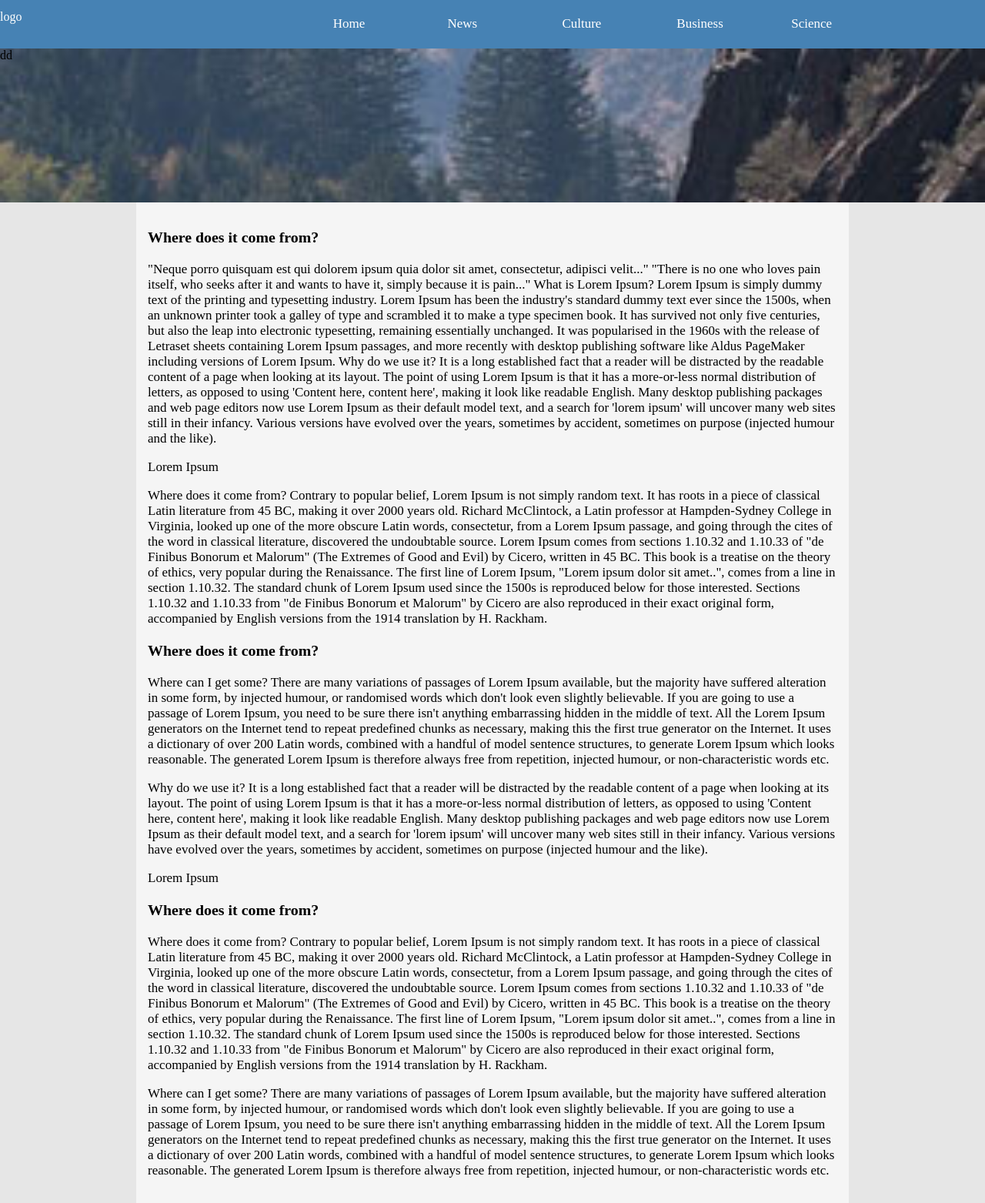
After one commit to Stephane226/Blog-Html-Php, a PHP site: page /view.php in a window 1280 px wide. The commit adds this page. Shown: the whole page at 77% size. Run offline with PHP 8.4, Linux system fonts and the light colour scheme.

Commit message:
Blog posting UI

```diff
--- a/Culture/culture.php
+++ b/Culture/culture.php
@@ -59,7 +59,7 @@
 
             </p>
             <div class="wiew-blog-alt">
-                <button>Read All</button>
+               <a href="../view.php"> <button>Read All</button></a>
                 <div><span> 03/04/2021</span> By Admin</div>
             </div>
 
--- a/News/news.php
+++ b/News/news.php
@@ -1,14 +1,15 @@
+<?php echo "djsf"?>
 <!DOCTYPE html>
 <html lang="en">
 <head>
     <meta charset="UTF-8">
     <meta http-equiv="X-UA-Compatible" content="IE=edge">
     <meta name="viewport" content="width=device-width, initial-scale=1.0">
-    <link rel="stylesheet" href="../Styles/styles.css">
+    <link rel="stylesheet" href="../Styles/styles.css?v=<?php echo time(); ?>">
+    <link rel="stylesheet" href="https://use.fontawesome.com/releases/v5.15.3/css/all.css" integrity="sha384-SZXxX4whJ79/gErwcOYf+zWLeJdY/qpuqC4cAa9rOGUstPomtqpuNWT9wdPEn2fk" crossorigin="anonymous">
     <title>blog Islam</title>
 </head>
 <body>
-
 
 <div class="header">
     <div class="section group">
--- a/Science/science.html
+++ b/Science/science.php
@@ -1,10 +1,12 @@
+<?php ?>
 <!DOCTYPE html>
 <html lang="en">
 <head>
     <meta charset="UTF-8">
     <meta http-equiv="X-UA-Compatible" content="IE=edge">
     <meta name="viewport" content="width=device-width, initial-scale=1.0">
-    <link rel="stylesheet" href="../Styles/styles.css">
+    <link rel="stylesheet" href="../Styles/styles.css?v=<?php echo time(); ?>">
+    <link rel="stylesheet" href="https://use.fontawesome.com/releases/v5.15.3/css/all.css" integrity="sha384-SZXxX4whJ79/gErwcOYf+zWLeJdY/qpuqC4cAa9rOGUstPomtqpuNWT9wdPEn2fk" crossorigin="anonymous">
     <title>blog Islam</title>
 </head>
 <body>
--- a/Styles/styles.css
+++ b/Styles/styles.css
@@ -430,3 +430,18 @@ a{
     color:yellow;
     text-decoration:none;
 }
+.banner-blog-top{
+width:100%;
+height:200px;
+    background-image: url("../images/img3.jpeg");
+    background-size:cover
+
+}
+.view-blog{
+    width:70%;
+    margin:0 auto;
+    background-color:whitesmoke;
+    padding:15px;
+    font-size:17px;
+
+}
--- a/admin/modify.php
+++ b/admin/modify.php
@@ -26,7 +26,7 @@
                <input type="file" class="blog-file blog-posts">
                <textarea name="" id="" class="blog-posts text-area">   </textarea>
 
-               <button type="submit" class="form-top-btn">View More</button>
+               <button type="submit" class="form-top-btn">Submit</button>
   <br><br>
     </div>
     <div class="image-blog-edit">
--- a/index.php
+++ b/index.php
@@ -1,3 +1,4 @@
+<?php ?>
 <!DOCTYPE html>
 <html lang="en">
 <head>
--- /dev/null
+++ b/view.php
@@ -0,0 +1,100 @@
+
+<?php ?>
+<!DOCTYPE html>
+<html lang="en">
+<head>
+    <meta charset="UTF-8">
+    <meta http-equiv="X-UA-Compatible" content="IE=edge">
+    <meta name="viewport" content="width=device-width, initial-scale=1.0">
+    <link rel="stylesheet" href="./Styles/styles.css?v=<?php echo time(); ?>">
+    <title>blog Islam</title>
+</head>
+<body>
+
+
+<div class="header">
+    <div class="section group">
+        <div class="col span_1_of_3">
+            logo
+        </div>
+        <div class="col span_2_of_3 header">
+
+            <div class="section group">
+              <div class="col span_1_of_6">  <a href="./index.php">Home </a></div>
+                 <div class="col span_1_of_6"> <a href="./News/news.php">News  </a></div>
+                <div class="col span_1_of_6"> <a href="./culture/culture.php"> Culture </a></div>
+                <div class="col span_1_of_6"> <a href="./Business/business.html"> Business </a>  </div>
+                <div class="col span_1_of_6"> <a href="./Science/science.html">Science</a> </div>
+            </div>
+
+        </div>
+
+    </div>
+</div>
+
+
+
+
+
+
+    <div class="banner-blog-top">
+dd
+    </div>
+   <section>
+     <div class="view-blog">
+       <h3>Where does it come from?</h3>
+    <p>   "Neque porro quisquam est qui dolorem ipsum quia dolor sit amet, consectetur, adipisci velit..."
+"There is no one who loves pain itself, who seeks after it and wants to have it, simply because it is pain..."
+What is Lorem Ipsum?
+Lorem Ipsum is simply dummy text of the printing and typesetting industry. Lorem Ipsum has been the industry's standard dummy text ever since the 1500s, when an unknown printer took a galley of type and scrambled it to make a type specimen book. It has survived not only five centuries, but also the leap into electronic typesetting, remaining essentially unchanged. It was popularised in the 1960s with the release of Letraset sheets containing Lorem Ipsum passages, and more recently with desktop publishing software like Aldus PageMaker including versions of Lorem Ipsum.
+
+Why do we use it?
+It is a long established fact that a reader will be distracted by the readable content of a page when looking at its layout. The point of using Lorem Ipsum is that it has a more-or-less normal distribution of letters, as opposed to using 'Content here, content here', making it look like readable English. Many desktop publishing packages and web page editors now use Lorem Ipsum as their default model text, and a search for 'lorem ipsum' will uncover many web sites still in their infancy. Various versions have evolved over the years, sometimes by accident, sometimes on purpose (injected humour and the like).
+ </p>   Lorem Ipsum
+
+<p>
+Where does it come from?
+Contrary to popular belief, Lorem Ipsum is not simply random text. It has roots in a piece of classical Latin literature from 45 BC, making it over 2000 years old. Richard McClintock, a Latin professor at Hampden-Sydney College in Virginia, looked up one of the more obscure Latin words, consectetur, from a Lorem Ipsum passage, and going through the cites of the word in classical literature, discovered the undoubtable source. Lorem Ipsum comes from sections 1.10.32 and 1.10.33 of "de Finibus Bonorum et Malorum" (The Extremes of Good and Evil) by Cicero, written in 45 BC. This book is a treatise on the theory of ethics, very popular during the Renaissance. The first line of Lorem Ipsum, "Lorem ipsum dolor sit amet..", comes from a line in section 1.10.32.
+
+The standard chunk of Lorem Ipsum used since the 1500s is reproduced below for those interested. Sections 1.10.32 and 1.10.33 from "de Finibus Bonorum et Malorum" by Cicero are also reproduced in their exact original form, accompanied by English versions from the 1914 translation by H. Rackham.
+
+
+</p>
+<h3>Where does it come from?</h3>
+<p>
+Where can I get some?
+There are many variations of passages of Lorem Ipsum available, but the majority have suffered alteration in some form, by injected humour, or randomised words which don't look even slightly believable. If you are going to use a passage of Lorem Ipsum, you need to be sure there isn't anything embarrassing hidden in the middle of text. All the Lorem Ipsum generators on the Internet tend to repeat predefined chunks as necessary, making this the first true generator on the Internet. It uses a dictionary of over 200 Latin words, combined with a handful of model sentence structures, to generate Lorem Ipsum which looks reasonable. The generated Lorem Ipsum is therefore always free from repetition, injected humour, or non-characteristic words etc.
+
+</p>
+
+
+Why do we use it?
+It is a long established fact that a reader will be distracted by the readable content of a page when looking at its layout. The point of using Lorem Ipsum is that it has a more-or-less normal distribution of letters, as opposed to using 'Content here, content here', making it look like readable English. Many desktop publishing packages and web page editors now use Lorem Ipsum as their default model text, and a search for 'lorem ipsum' will uncover many web sites still in their infancy. Various versions have evolved over the years, sometimes by accident, sometimes on purpose (injected humour and the like).
+ </p>   Lorem Ipsum
+ <h3>Where does it come from?</h3>
+<p>
+Where does it come from?
+Contrary to popular belief, Lorem Ipsum is not simply random text. It has roots in a piece of classical Latin literature from 45 BC, making it over 2000 years old. Richard McClintock, a Latin professor at Hampden-Sydney College in Virginia, looked up one of the more obscure Latin words, consectetur, from a Lorem Ipsum passage, and going through the cites of the word in classical literature, discovered the undoubtable source. Lorem Ipsum comes from sections 1.10.32 and 1.10.33 of "de Finibus Bonorum et Malorum" (The Extremes of Good and Evil) by Cicero, written in 45 BC. This book is a treatise on the theory of ethics, very popular during the Renaissance. The first line of Lorem Ipsum, "Lorem ipsum dolor sit amet..", comes from a line in section 1.10.32.
+
+The standard chunk of Lorem Ipsum used since the 1500s is reproduced below for those interested. Sections 1.10.32 and 1.10.33 from "de Finibus Bonorum et Malorum" by Cicero are also reproduced in their exact original form, accompanied by English versions from the 1914 translation by H. Rackham.
+
+
+</p>
+<p>
+Where can I get some?
+There are many variations of passages of Lorem Ipsum available, but the majority have suffered alteration in some form, by injected humour, or randomised words which don't look even slightly believable. If you are going to use a passage of Lorem Ipsum, you need to be sure there isn't anything embarrassing hidden in the middle of text. All the Lorem Ipsum generators on the Internet tend to repeat predefined chunks as necessary, making this the first true generator on the Internet. It uses a dictionary of over 200 Latin words, combined with a handful of model sentence structures, to generate Lorem Ipsum which looks reasonable. The generated Lorem Ipsum is therefore always free from repetition, injected humour, or non-characteristic words etc.
+
+</p>
+
+
+   </div>
+   </section>
+
+
+
+
+
+
+
+  </body>
+</html>
```
